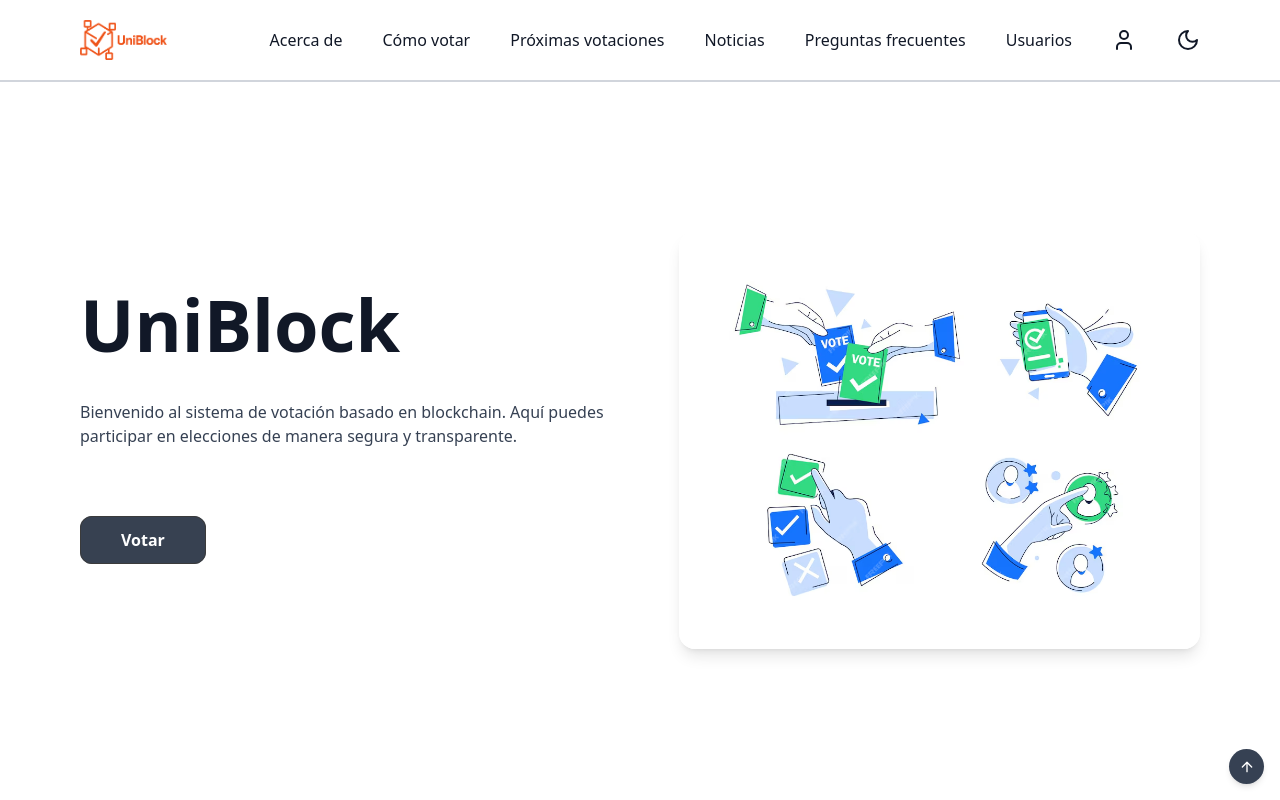
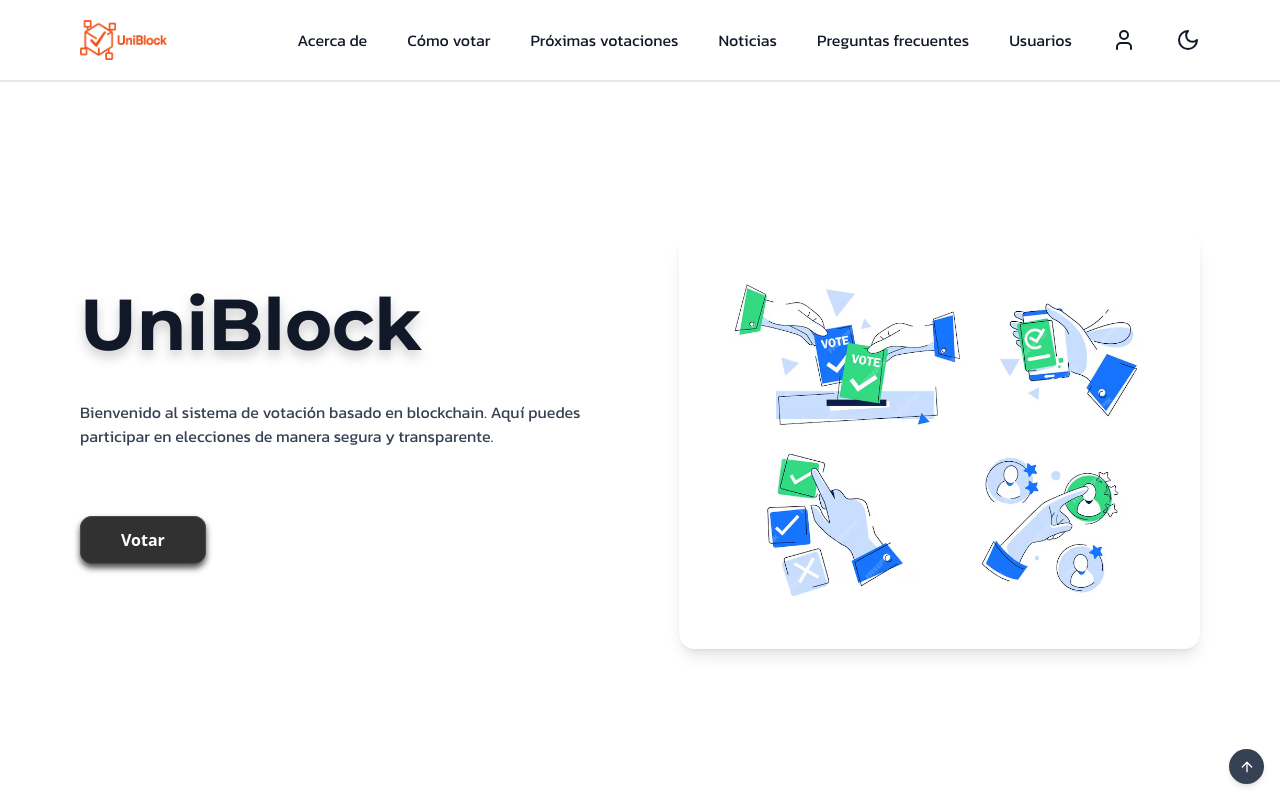
Before and after one commit to info288-17-202501/UniBlock, a React (Vite) app in the folder frontend/: page / in a window 1280 px wide. Shown: the top 800 px of the page. Built offline with nearby package versions, Linux system fonts and the light colour scheme.

Commit message:
Cambios a boton, bordes y fuentes

```diff
--- a/frontend/src/components/Header.jsx
+++ b/frontend/src/components/Header.jsx
@@ -31,7 +31,7 @@ const Header = () => {
   return (
     <header>
       {/* Nav con borde y fondo blanco */}
-      <nav className="navbar bg-[var(--color-background)] p-5 xl:px-20 xl:py-5 fixed w-full border-b-2 border-gray-300 transition-all duration-300 ease">
+      <nav className="navbar bg-[var(--color-background)] p-5 xl:px-20 xl:py-5 fixed w-full border-b-2 border-[var(--navbar-border-color)] transition-all duration-300 ease">
         <div className="flex items-center justify-between">
           {/* Logo */}
           <a href="/" className="logo">
@@ -56,43 +56,43 @@ const Header = () => {
             } lg:flex`}
           >
             <li className="py-2 lg:py-0 text-center">
-              <a onClick={() => scrollToSection('acerca-de')} className="cursor-pointer hover:text-[var(--color-text)] dark:hover:text-[var(--color-text)]">
+              <a onClick={() => scrollToSection('acerca-de')} className="cursor-pointer font-subtitle hover:text-[var(--color-text)] dark:hover:text-[var(--color-text)]">
                 Acerca de
               </a>
             </li>
             <li className="py-2 lg:py-0 text-center">
-              <a onClick={() => scrollToSection('como-votar')} className="cursor-pointer hover:text-[var(--color-text)] dark:hover:text-[var(--color-text)]">
+              <a onClick={() => scrollToSection('como-votar')} className="cursor-pointer font-subtitle hover:text-[var(--color-text)] dark:hover:text-[var(--color-text)]">
                 Cómo votar
               </a>
             </li>
             <li className="py-2 lg:py-0 text-center">
-              <a onClick={() => scrollToSection('proximas-votaciones')} className="cursor-pointer hover:text-[var(--color-text)] dark:hover:text-[var(--color-text)]">
+              <a onClick={() => scrollToSection('proximas-votaciones')} className="cursor-pointer font-subtitle hover:text-[var(--color-text)] dark:hover:text-[var(--color-text)]">
                 Próximas votaciones
               </a>
             </li>
             <li className="py-2 lg:py-0 text-center">
-              <a onClick={() => scrollToSection('noticias')} className="cursor-pointer hover:text-[var(--color-text)] dark:hover:text-[var(--color-text)]">
+              <a onClick={() => scrollToSection('noticias')} className="cursor-pointer font-subtitle hover:text-[var(--color-text)] dark:hover:text-[var(--color-text)]">
                 Noticias
               </a>
             </li>
             <li className="py-2 lg:py-0 text-center">
-              <a onClick={() => scrollToSection('preguntas-frecuentes')} className="cursor-pointer hover:text-[var(--color-text)] dark:hover:text-[var(--color-text)]">
+              <a onClick={() => scrollToSection('preguntas-frecuentes')} className="cursor-pointer font-subtitle hover:text-[var(--color-text)] dark:hover:text-[var(--color-text)]">
                 Preguntas frecuentes
               </a>
             </li>
             <li className="py-2 lg:py-0 text-center">
-              <a onClick={() => scrollToSection('usuarios')} className="cursor-pointer hover:text-[var(--color-text)] dark:hover:text-[var(--color-text)]">
+              <a onClick={() => scrollToSection('usuarios')} className="cursor-pointer font-subtitle hover:text-[var(--color-text)] dark:hover:text-[var(--color-text)]">
                 Usuarios
               </a>
             </li>
             <li className="py-2 lg:py-0 text-center">
-              <a href="/auth" className="flex items-center justify-center cursor-pointer hover:text-[var(--color-text)] dark:hover:text-[var(--color-text)]">
+              <a href="/auth" className="flex items-center justify-center cursor-pointer font-subtitle hover:text-[var(--color-text)] dark:hover:text-[var(--color-text)]">
                 <User className="w-6 h-6" />
               </a>
             </li>
             <li className="py-2 lg:py-0 text-center">
-              <button onClick={toggleDarkMode} className="flex w-full items-center justify-center cursor-pointer hover:text-[var(--color-text)] dark:hover:text-[var(--color-text)]">
-                {darkMode ? <Sun className="w-6 h-6" /> : <Moon className="w-6 h-6" />}
+              <button onClick={toggleDarkMode} className="flex w-full items-center justify-center cursor-pointer font-subtitle hover:text-[var(--color-text)] dark:hover:text-[var(--color-text)]">
+                {darkMode ? <Sun className="w-6 h-6" /> : <Moon  className="w-6 h-6" />}
               </button>
             </li>
           </ul>
--- a/frontend/src/components/Hero.jsx
+++ b/frontend/src/components/Hero.jsx
@@ -5,14 +5,14 @@ const Hero = () => {
     <section className="hero h-screen lg:h-[90vh] flex items-center">
       <div className="container mx-auto flex flex-col lg:flex-row items-center justify-between gap-10">
         <div className="max-w-xl">
-          <h1 className="text-6xl xl:text-7xl font-bold text-[var(--color-text)] ">UniBlock</h1>
-          <p className="py-10 xl:max-w-[600px] text-[var(--color-text-secondary)]">
+          <h1 className="text-6xl xl:text-7xl font-bold filter drop-shadow-[0_6px_6px_rgba(0,0,0,0.2)] text-[var(--color-text)] font-title ">UniBlock</h1>
+          <p className="py-10 xl:max-w-[600px] text-[var(--color-text-secondary)] font-subtitle ">
             Bienvenido al sistema de votación basado en blockchain. Aquí puedes participar en elecciones de manera segura y transparente.
           </p>
           <div className="lg:py-10">
             <a
               href="/auth"
-              className="btn border font-bold border-[var(--button-border-color)] bg-[var(--button-background-color)] text-[var(--button-text-color)] rounded-xl px-10 py-3 hover:bg-gray-100 transition"
+              className="btn border font-bold border-[var(--button-border-color)] bg-[var(--button-background-color)] text-[var(--button-text-color)] rounded-xl px-10 py-3 shadow-[0_4px_6px_rgba(0,0,0,0.7)] hover:shadow-[inset_0_4px_8px_rgba(0,0,0,0.9)] hover:bg-[var(--button-background-color-hover)] transition"
             >
               Votar
             </a>
--- a/frontend/src/index.css
+++ b/frontend/src/index.css
@@ -1,3 +1,4 @@
+@import url('https://fonts.googleapis.com/css2?family=Kanit:wght@400;700&family=Merriweather:wght@400;700&family=Montserrat:wght@400;700&display=swap');
 @import "tailwindcss";
 
 html {
@@ -9,20 +10,27 @@ body{
   transition: 300ms background-color ease-in-out;
 }
 
+@theme {
+  --font-title: 'Montserrat', serif;
+  --font-subtitle: 'Kanit', sans-serif;
+}
+
 :root {
   --color-background: #ffffff;
   --color-text: #111827;
   --color-text-secondary: #364153;
 
-  --button-background-color: #374151;
-  --button-border-color: #3b3b3b;
+  --button-background-color: #313131;
+  --button-background-color-hover: #494949;
+  --button-border-color: #4b4b4b;
   --button-text-color: #ffffff;
+
+  --navbar-border-color: #e5e7eb;
 
   --border-color: #374151;
 
   --footer-background-color: #212121;
   --footer-text-color: #eeeeee;
-
 }
 
 .dark {
@@ -31,11 +39,15 @@ body{
   --color-text-secondary: #d1d1d1;
 
   --button-background-color: #f3f4f6;
+  --button-background-color-hover: #c8c8c8;
   --button-border-color: #eeeeee;
   --button-text-color: #111827;
+
+  --navbar-border-color: #374151;
 
   --border-color: #e5e7eb;
 
   --footer-background-color: #FFFFFF;
   --footer-text-color: #212121;
+
 }
--- a/frontend/src/main.jsx
+++ b/frontend/src/main.jsx
@@ -3,6 +3,7 @@ import ReactDOM from 'react-dom/client'
 import { BrowserRouter } from 'react-router-dom'
 import App from './App.jsx'
 import './index.css'
+
 
 ReactDOM.createRoot(document.getElementById('root')).render(
   <React.StrictMode>
```
